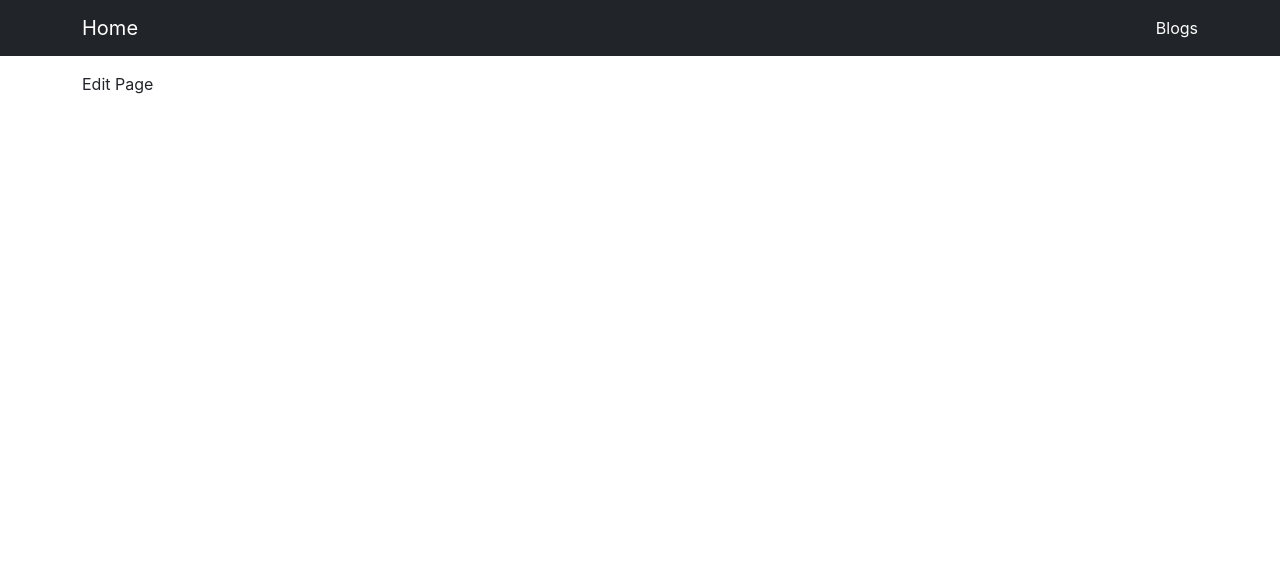
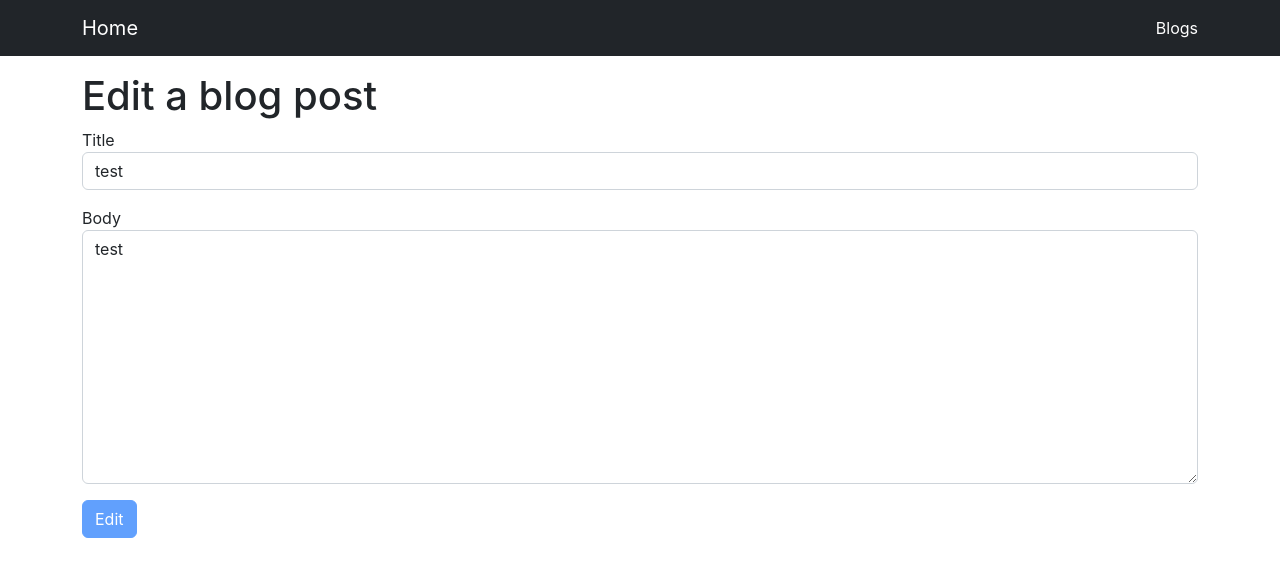
Before and after one commit to ggcode10/new-blog, a React (Create React App) app in the folder new-blog/: page /blogs/1/edit in a window 1280 px wide. Shown: the top 576 px of the page. Built offline with nearby package versions, Linux system fonts and the light colour scheme; data requests are answered from the project's data file.

Commit message:
Blog Edit Form 구축

```diff
--- a/new-blog/src/components/BlogForm.js
+++ b/new-blog/src/components/BlogForm.js
@@ -1,13 +1,43 @@
-import { useState } from 'react';
+import { useEffect, useState } from 'react';
 import axios from 'axios';
-import { useHistory } from 'react-router';
+import { useHistory, useParams } from 'react-router';
+import { bool } from 'prop-types';
 
-const BlogForm = () => {
+const BlogForm = ({ editing }) => {
     const history = useHistory();
+    const { id } = useParams();
 
     const [title, setTitle] = useState('');
+    const [originalTitle, setOriginalTitle] = useState('');
     const [body, setBody] = useState('');
+    const [originalbody, setOriginalBody] = useState('');
+
+    useEffect(() => {
+        if (editing) {
+            axios.get(`http://localhost:3000/posts/${id}`).then(res => {
+                setTitle(res.data.title);
+                setOriginalTitle(res.data.title);
+                setBody(res.data.body);
+                setOriginalBody(res.data.body);
+            })
+        }
+    }, [id, editing]);
+
+    const isEdited = () => {
+        console.log('a');
+        return title !== originalTitle || body !== originalbody
+    }
+
     const onSubmit = () => {
+        if (editing) {
+            axios.patch(`http://localhost:3000/posts/${id}`, {
+                title: title,
+                body: body,
+            }).then(res => {
+                console.log(res)
+                history.push(`/blogs/${id}`)
+            })
+        } else {
             axios.post('http://localhost:3000/posts', {
                 title,
                 body,
@@ -16,9 +46,10 @@ const BlogForm = () => {
                 history.push('/blogs')
             })
         }
+    }
     return (
         <div>
-            <h1>Create a blog post</h1>
+            <h1>{editing ? 'Edit' : 'Create'} a blog post</h1>
             <div className='mb-3'>
                 <label className='form-lable'>Title</label>
                 <input className='form-control'
@@ -36,15 +67,25 @@ const BlogForm = () => {
                     onChange={(e) => {
                         setBody(e.target.value)
                     }}
-                    rows="20"
+                    rows="10"
                 />
             </div>
             <button
                 onClick={onSubmit}
+                disabled={editing}
                 className='btn btn-primary'
-            >Post</button>
+            >{editing ? 'Edit' : 'Post'}
+            </button>
         </div>
     )
 };
 
+BlogForm.propTypes = {
+    editing: bool
+}
+
+BlogForm.defaultProps = {
+    editing: false
+}
+
 export default BlogForm;
--- a/new-blog/src/pages/EditPage.js
+++ b/new-blog/src/pages/EditPage.js
@@ -1,6 +1,8 @@
+import BlogForm from '../components/BlogForm';
+
 const EditPage = () => {
     return (
-        <div>Edit Page</div>
+        <BlogForm editing={true} />
     );
 };
 export default EditPage
--- a/new-blog/src/pages/ShowPage.js
+++ b/new-blog/src/pages/ShowPage.js
@@ -34,7 +34,7 @@ const ShowPage = () => {
                 <h1 className='flex-grow-1'>{post.title}</h1>
                 <div>
                     <Link className='btn btn-primary'
-                        to={`blogs/${id}/edit`}
+                        to={`/blogs/${id}/edit`}
                     >
                         Edit
                     </Link>
```
Lines whose indentation alone changed are shown as unchanged.
